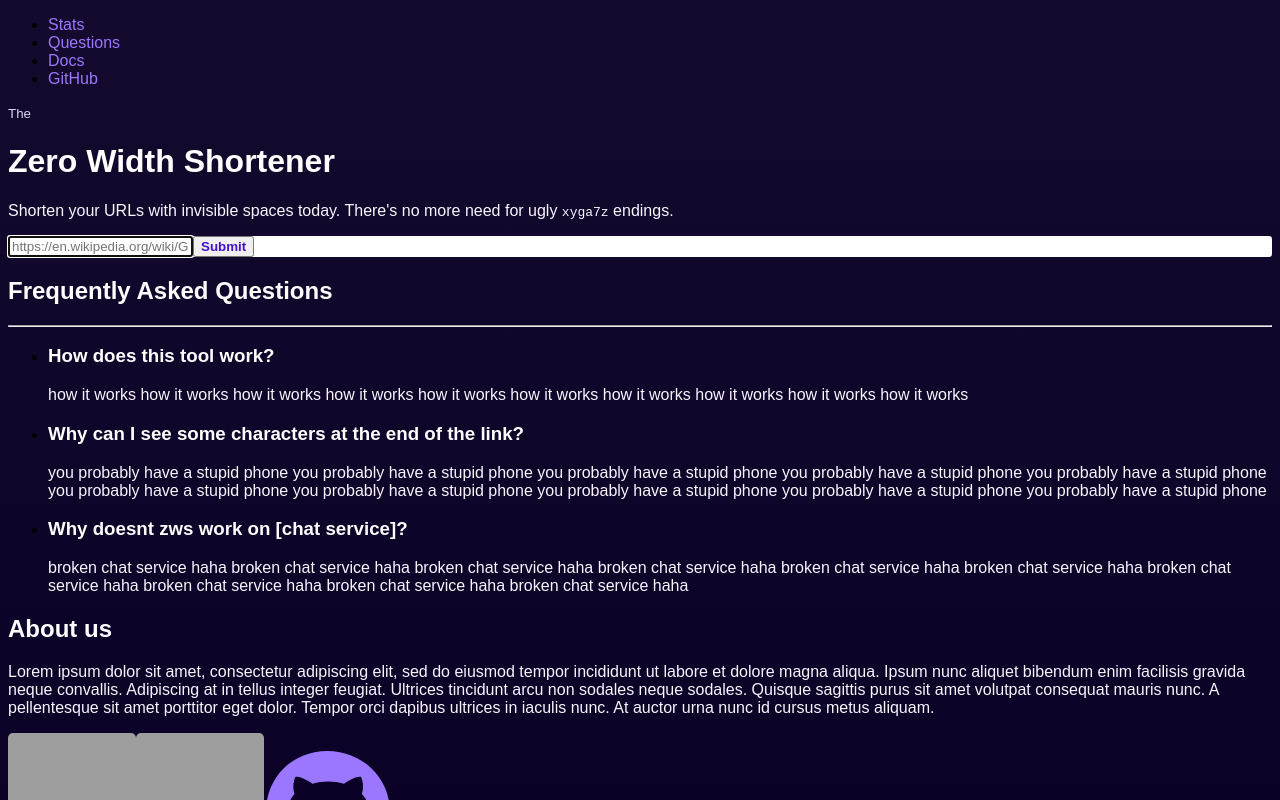
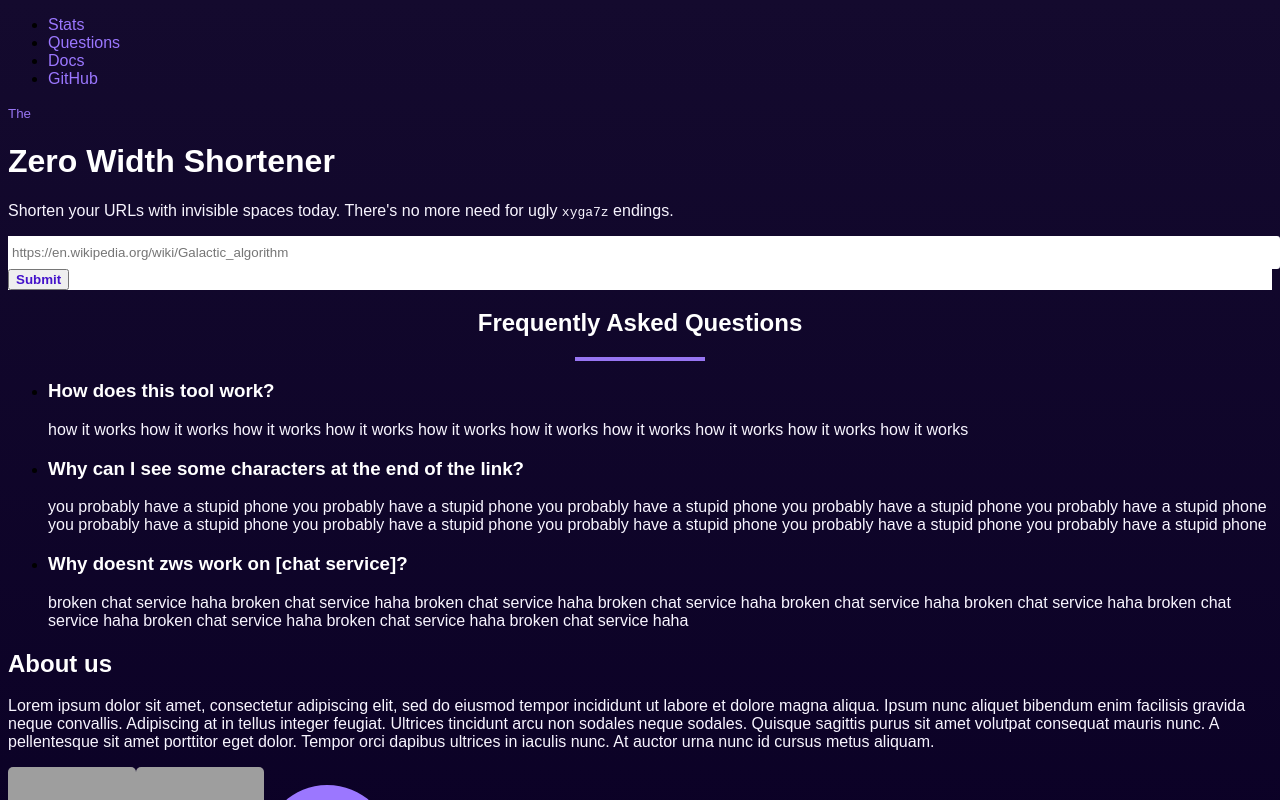
Before and after one commit to zws-im/website, a Next.js app: page / in a window 1280 px wide. Shown: the top 800 px of the page. Built offline with nearby package versions, Linux system fonts and the light colour scheme; grey boxes are pictures that could not be loaded.

Commit message:
feat: add more styling and improve existing components

```diff
--- /dev/null
+++ b/src/components/Hr.module.scss
@@ -0,0 +1,8 @@
+@import '../styles/variables.scss';
+
+.divider {
+	border-width: 2px;
+	border-style: solid;
+  color: $accent;
+  width: 10%;
+}
--- /dev/null
+++ b/src/components/Hr.tsx
@@ -0,0 +1,8 @@
+import React, {FC, HTMLAttributes} from 'react';
+import styles from './Hr.module.scss';
+
+export interface Props extends HTMLAttributes<HTMLHRElement> {}
+
+export const Hr: FC<Props> = props => {
+	return <hr className={styles.divider} {...props} />;
+};
--- a/src/components/input/Input.module.scss
+++ b/src/components/input/TextInput.module.scss
@@ -1,14 +1,20 @@
 @import '../typography/Text.module.scss';
 
 .form {
-	border-radius: 3px;
 	background-color: white;
 }
 
 .input {
+	border-radius: 3px;
+	border-color: white;
+	border-style: solid;
+	height: 2em;
+	min-width: 100%;
+	outline: 0;
 }
 
 .button {
 	font-weight: bold;
 	color: $text-alternate;
+	height: 100%;
 }
--- a/src/components/input/TextInput.tsx
+++ b/src/components/input/TextInput.tsx
@@ -1,5 +1,5 @@
 import React, {ButtonHTMLAttributes, FC, FormHTMLAttributes, InputHTMLAttributes} from 'react';
-import styles from './Input.module.scss';
+import styles from './TextInput.module.scss';
 
 export interface Props extends FormHTMLAttributes<HTMLFormElement> {
 	inputProps?: InputHTMLAttributes<HTMLInputElement>;
@@ -11,7 +11,7 @@ export const TextInput: FC<Props> = ({buttonProps, inputProps, ...props}) => {
 		<form className={styles.form} {...props}>
 			<input className={styles.input} {...inputProps} />
 			<button className={styles.button} type='submit' {...buttonProps}>
-				Submit
+				{props.children ?? 'Submit'}
 			</button>
 		</form>
 	);
--- a/src/components/typography/Text.module.scss
+++ b/src/components/typography/Text.module.scss
@@ -1,3 +1,5 @@
+@import '../../styles/variables.scss';
+
 $text-primary: rgba(255, 255, 255, 1);
 $text-secondary: rgba(248, 245, 255, 1);
 $text-tertiary: rgba(220, 213, 240, 1);
@@ -15,5 +17,9 @@ $text-alternate: rgba(68, 19, 203, 1);
 }
 
 .small {
-	color: $text-tertiary;
+	color: $accent;
 }
+
+.centered {
+	text-align: center;
+}
--- a/src/components/typography/Text.tsx
+++ b/src/components/typography/Text.tsx
@@ -19,9 +19,9 @@ interface SpanProps extends HTMLAttributes<HTMLSpanElement> {
 	as: 'span';
 }
 
-export type Props = SetOptional<HeadingProps | ParagraphProps | SmallProps | SpanProps>;
+export type Props = SetOptional<HeadingProps | ParagraphProps | SmallProps | SpanProps> & {centered?: boolean};
 
-export const Text: FC<Props> = ({className: previousClassName, as: variant = 'p', ...props}) => {
+export const Text: FC<Props> = ({className: previousClassName, as: variant = 'p', centered, ...props}) => {
 	let className: string;
 
 	switch (variant) {
@@ -42,7 +42,7 @@ export const Text: FC<Props> = ({className: previousClassName, as: variant = 'p'
 	}
 
 	return createElement(variant, {
-		className: clsx(previousClassName, className),
+		className: clsx(previousClassName, className, {[styles.centered]: centered}),
 		...props
 	});
 };
--- a/src/pages/index.tsx
+++ b/src/pages/index.tsx
@@ -3,6 +3,7 @@ import {FontAwesomeIcon} from '@fortawesome/react-fontawesome';
 import React, {FC, useState} from 'react';
 import {Contributor} from '../components/Contributor';
 import {Faq} from '../components/Faq';
+import {Hr} from '../components/Hr';
 import {TextInput} from '../components/input/TextInput';
 import {Nav} from '../components/Nav';
 import {Anchor} from '../components/typography/Anchor';
@@ -48,8 +49,10 @@ const Shorten = () => {
 
 const FrequentlyAskedQuestions = () => (
 	<section id={SectionIds.Faq}>
-		<Text as='h2'>Frequently Asked Questions</Text>
-		<hr />
+		<Text as='h2' centered>
+			Frequently Asked Questions
+		</Text>
+		<Hr />
 		{/*
       TODO: Should this be refactored to use children elements, something like:
       <Faq>
--- a/src/styles/variables.scss
+++ b/src/styles/variables.scss
@@ -1,4 +1,6 @@
 $body-bg: linear-gradient(0deg, #0a0025 0%, #140a2e 100%);
+
+$accent: #9775f2;
 
 $transition-duration-none: 0s;
 $transition-duration-tiny: 100ms;
```
